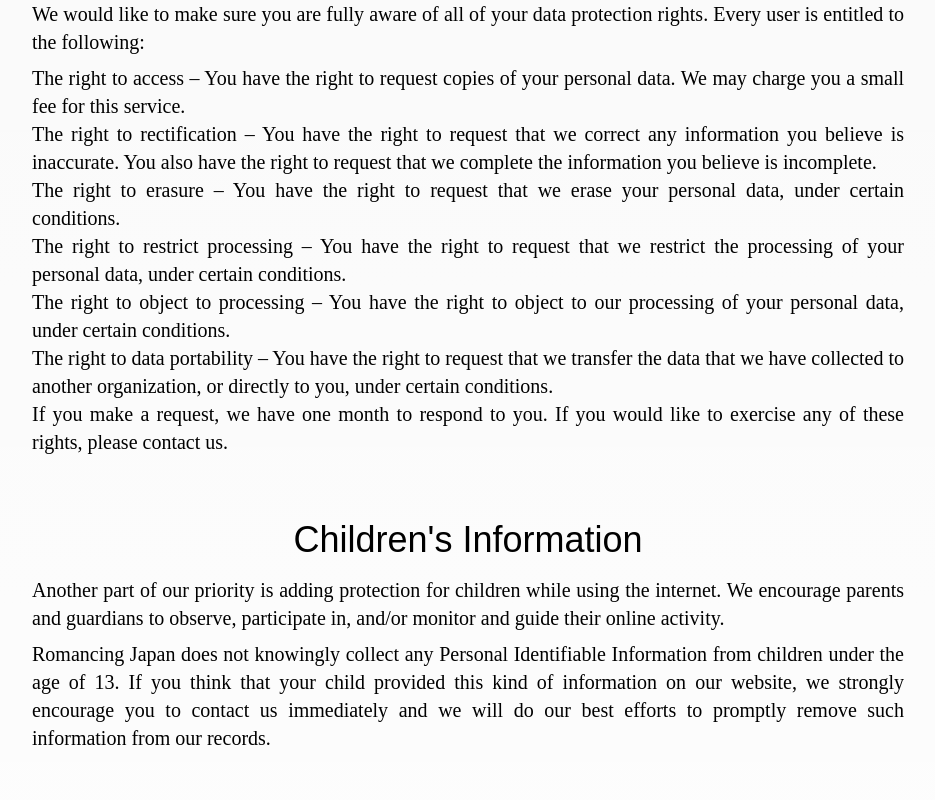
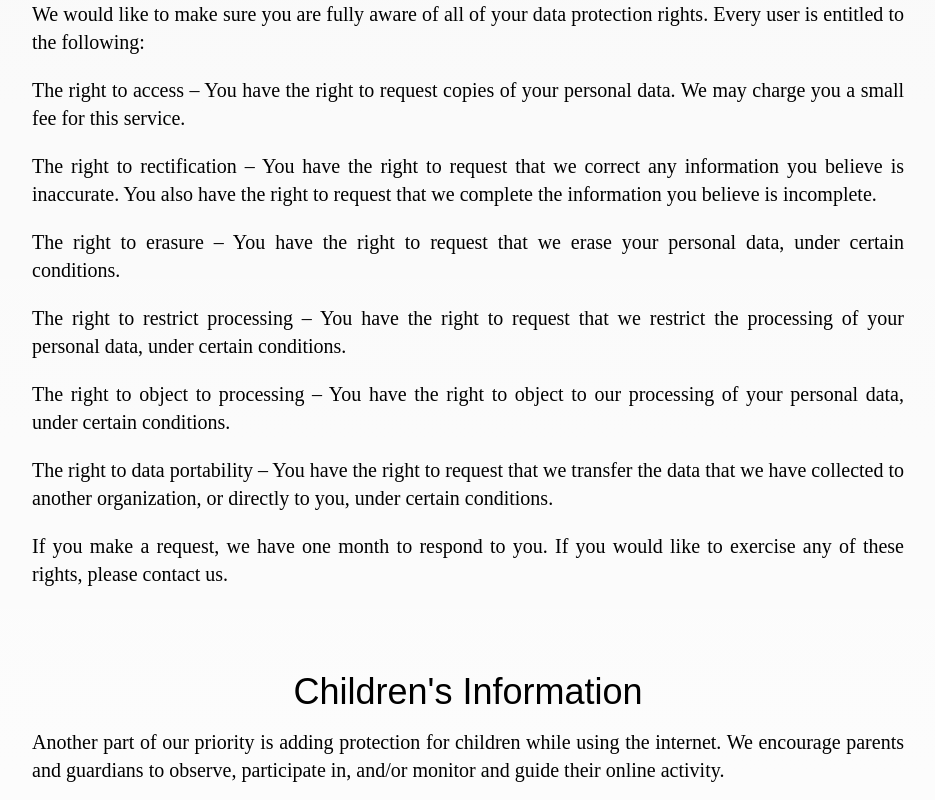
Before and after one commit to jswyndham/blog_romancing-japan, a Next.js app: page /privacyPolicy in a window 1280 px wide. Shown: the part 2860-3660 px from the top of the page, without its empty margins (172-1107 px from the left). Built offline with nearby package versions, Linux system fonts and the light colour scheme; a web font is replaced by a local one.

Commit message:
Fix styling for privacy policy

```diff
--- a/app/privacyPolicy/page.tsx
+++ b/app/privacyPolicy/page.tsx
@@ -210,35 +210,35 @@ export default function page() {
             We would like to make sure you are fully aware of all of your data
             protection rights. Every user is entitled to the following:
           </p>
-          <p>
+          <p className="my-5">
             The right to access – You have the right to request copies of your
             personal data. We may charge you a small fee for this service.
           </p>
-          <p>
+          <p className="my-5">
             The right to rectification – You have the right to request that we
             correct any information you believe is inaccurate. You also have the
             right to request that we complete the information you believe is
             incomplete.
           </p>
-          <p>
+          <p className="my-5">
             The right to erasure – You have the right to request that we erase
             your personal data, under certain conditions.
           </p>
-          <p>
+          <p className="my-5">
             The right to restrict processing – You have the right to request
             that we restrict the processing of your personal data, under certain
             conditions.
           </p>
-          <p>
+          <p className="my-5">
             The right to object to processing – You have the right to object to
             our processing of your personal data, under certain conditions.
           </p>
-          <p>
+          <p className="my-5">
             The right to data portability – You have the right to request that
             we transfer the data that we have collected to another organization,
             or directly to you, under certain conditions.
           </p>
-          <p>
+          <p className="my-5">
             If you make a request, we have one month to respond to you. If you
             would like to exercise any of these rights, please contact us.
           </p>
@@ -257,7 +257,7 @@ export default function page() {
             participate in, and/or monitor and guide their online activity.
           </p>
 
-          <p>
+          <p className="my-5">
             Romancing Japan does not knowingly collect any Personal Identifiable
             Information from children under the age of 13. If you think that
             your child provided this kind of information on our website, we
@@ -281,7 +281,7 @@ export default function page() {
             this page.
           </p>
 
-          <p>
+          <p className="my-5">
             Our Privacy Policy was created with the help of the{" "}
             <a href="https://www.privacypolicygenerator.info">
               Privacy Policy Generator
```
